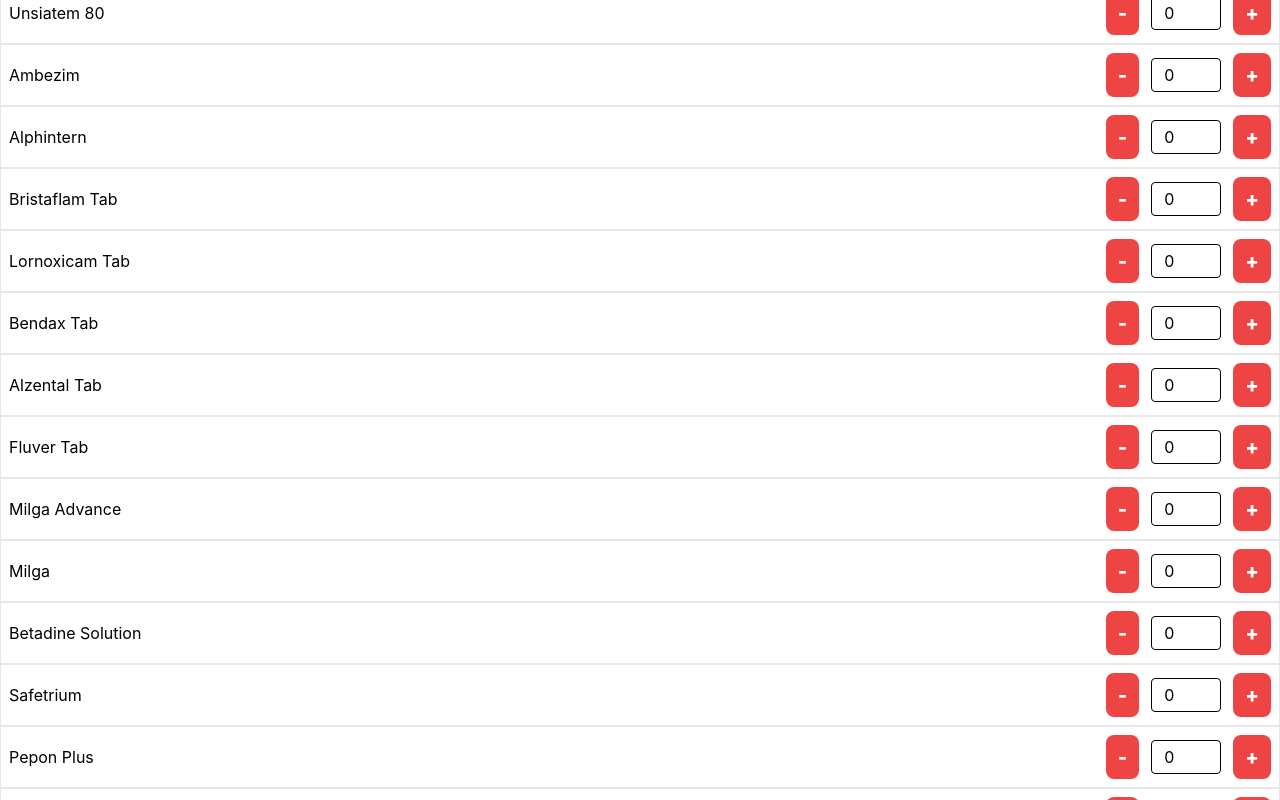
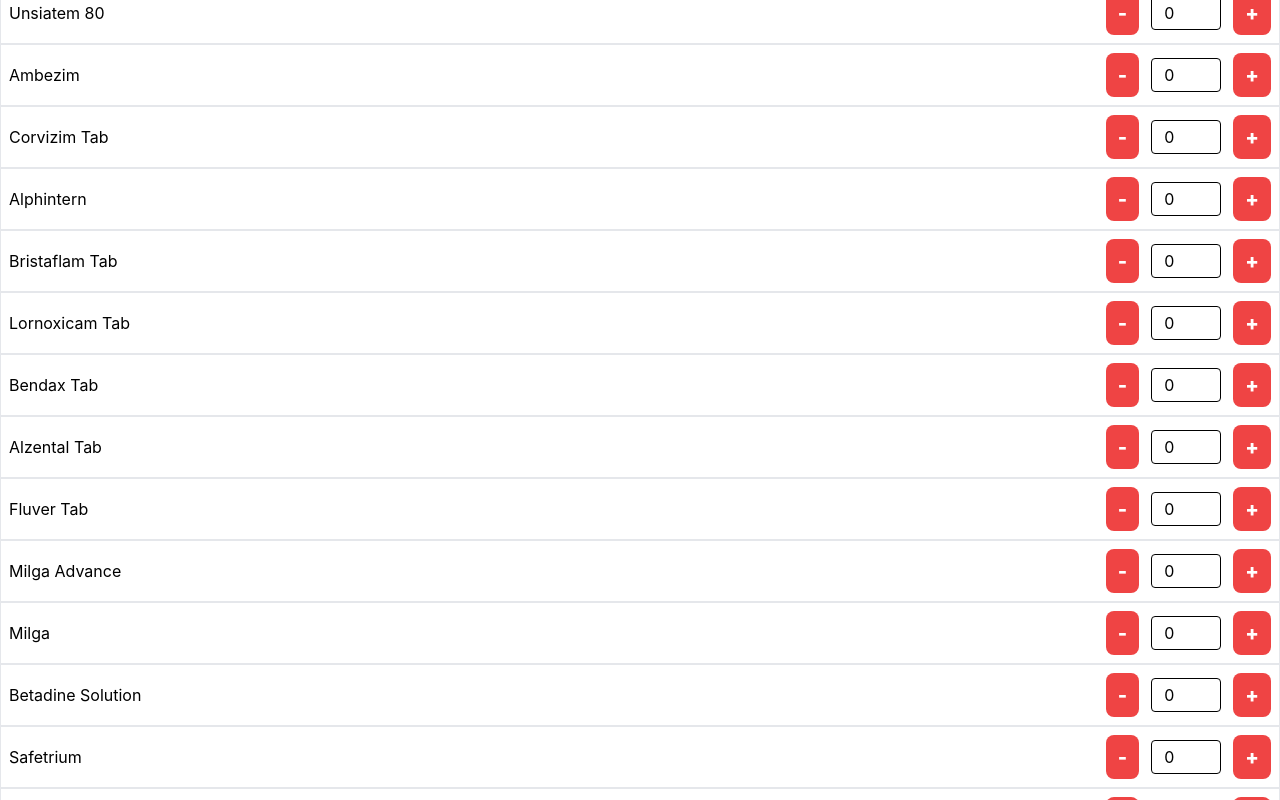
Before and after one commit to medoogamal/myPharmacy, a Vue app: page / in a window 1280 px wide. Shown: the part 3260-4060 px from the top of the page. Built offline with nearby package versions, Linux system fonts and the light colour scheme.

Commit message:
Update drugs.js

```diff
--- a/src/drugs.js
+++ b/src/drugs.js
@@ -53,6 +53,7 @@ export default {
     { name: "feburic 80", type: "number", value: 0 },
     { name: "unsiatem 80", type: "number", value: 0 },
     { name: "ambezim", type: "number", value: 0 },
+    { name: "Corvizim tab", type: "number", value: 0 },
     { name: "alphintern", type: "number", value: 0 },
     { name: "Bristaflam tab", type: "number", value: 0 },
     { name: "lornoxicam tab", type: "number", value: 0 },
@@ -156,6 +157,7 @@ export default {
     { name: "becozyme amp", type: "number", value: 0 },
     { name: "eposino amp", type: "number", value: 0 },
     { name: "nitazode syp", type: "number", value: 0 },
+    { name: "prucasoft 2mg tab", type: "number", value: 0 },
 
     // Add more drugs here
   ],
```
